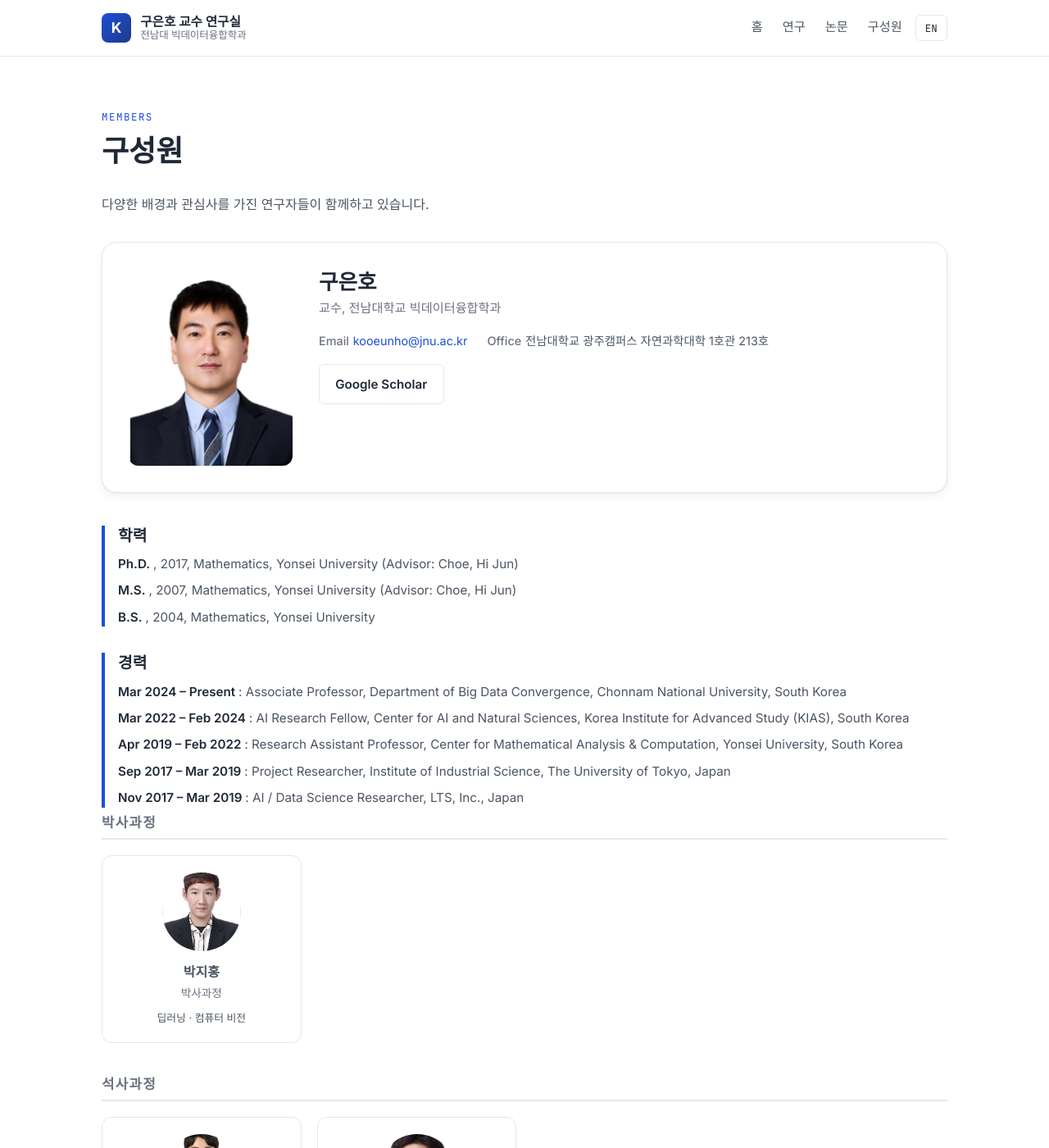
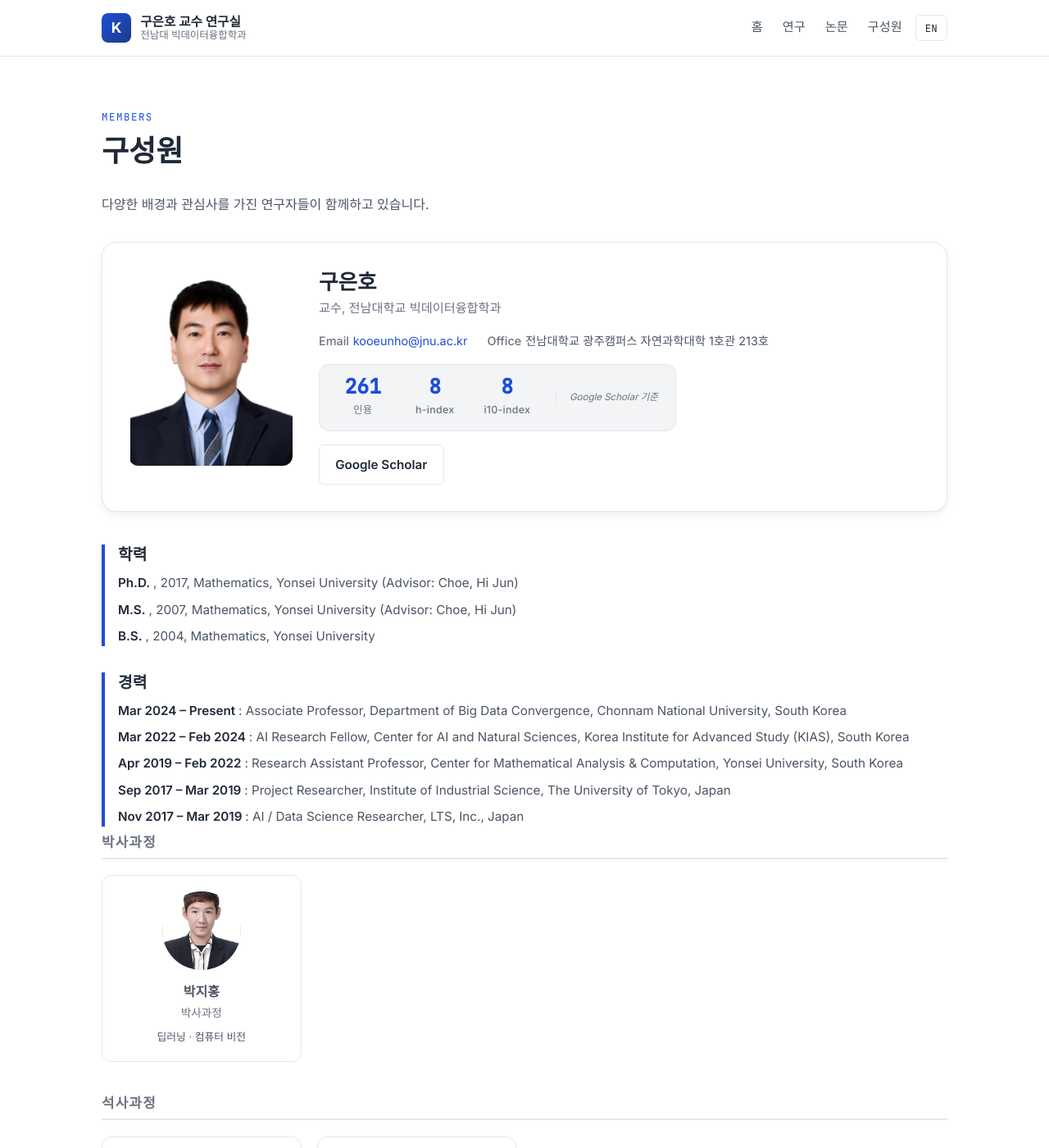
Before and after one commit to Ian-Ian-Ian5/Koo-Eunho.github.io, a Jekyll site: the page built from members.html, in a window 1280 px wide and 1400 px high. Shown: the whole window at 82% size. Built offline with Jekyll 4.4.1, drawn with Linux system fonts in a browser that asks for light colours.

Commit message:
Add citation stats box to professor card

```diff
--- a/_config.yml
+++ b/_config.yml
@@ -39,6 +39,12 @@ professor:
   cv: ""
   scholar: "https://scholar.google.com/citations?user=13BRvZAAAAAJ&hl=ko"
   github: ""
+
+  # ----- Citation Stats (Google Scholar에서 주기적으로 수동 업데이트) -----
+  stats:
+    citations: 261
+    h_index: 8
+    i10_index: 8
   # ----- Education (위에서 아래로 시간 역순) -----
   education:
     - degree: "Ph.D."
--- a/assets/css/main.css
+++ b/assets/css/main.css
@@ -591,6 +591,54 @@ a.member-card:hover {
 .prof-meta { display: flex; gap: 1.5rem; flex-wrap: wrap; font-size: 0.9rem; color: var(--color-text-soft); margin-bottom: 1rem; }
 .prof-meta .label { color: var(--color-text-mute); margin-right: 0.3rem; font-weight: 500; }
 
+/* ----------------------------- Professor citation stats ------------------*/
+.prof-stats {
+  display: flex;
+  align-items: center;
+  gap: 1.5rem;
+  background: var(--color-surface-alt);
+  border: 1px solid var(--color-border);
+  border-radius: var(--radius-md);
+  padding: 0.9rem 1.3rem;
+  margin: 0.4rem 0 1rem;
+  width: fit-content;
+  flex-wrap: wrap;
+}
+.stat-item {
+  display: flex;
+  flex-direction: column;
+  align-items: center;
+  min-width: 64px;
+}
+.stat-num {
+  font-family: var(--font-mono);
+  font-size: 1.55rem;
+  font-weight: 700;
+  color: var(--color-accent);
+  line-height: 1;
+}
+.stat-label {
+  font-size: 0.78rem;
+  color: var(--color-text-mute);
+  margin-top: 0.35rem;
+  letter-spacing: 0.02em;
+  font-weight: 500;
+}
+.stat-source {
+  font-size: 0.72rem;
+  color: var(--color-text-mute);
+  font-style: italic;
+  border-left: 1px solid var(--color-border);
+  padding-left: 1rem;
+  margin-left: 0.2rem;
+}
+
+@media (max-width: 600px) {
+  .prof-stats { gap: 1rem; padding: 0.7rem 1rem; }
+  .stat-num { font-size: 1.3rem; }
+  .stat-source { display: none; }
+}
+
 /* ----------------------------- Professor sub-sections (Education / Exp) -- */
 .prof-section {
   margin: 2rem 0 0;
--- a/members.html
+++ b/members.html
@@ -29,6 +29,25 @@ permalink: /members/
           <span><span class="label">Email</span><a href="mailto:{{ site.professor.email }}">{{ site.professor.email }}</a></span>
           <span><span class="label">Office</span><span data-ko="{{ site.professor.office_ko }}" data-en="{{ site.professor.office_en }}">{{ site.professor.office_ko }}</span></span>
         </div>
+
+        {% if site.professor.stats %}
+        <div class="prof-stats">
+          <div class="stat-item">
+            <span class="stat-num">{{ site.professor.stats.citations }}</span>
+            <span class="stat-label" data-ko="인용" data-en="Citations">Citations</span>
+          </div>
+          <div class="stat-item">
+            <span class="stat-num">{{ site.professor.stats.h_index }}</span>
+            <span class="stat-label">h-index</span>
+          </div>
+          <div class="stat-item">
+            <span class="stat-num">{{ site.professor.stats.i10_index }}</span>
+            <span class="stat-label">i10-index</span>
+          </div>
+          <div class="stat-source" data-ko="Google Scholar 기준" data-en="Source: Google Scholar">Source: Google Scholar</div>
+        </div>
+        {% endif %}
+
         <div class="hero-cta" style="margin-top:0.6rem;">
           {% if site.professor.cv and site.professor.cv != "" %}<a class="btn btn-secondary" href="{{ site.professor.cv | relative_url }}">CV</a>{% endif %}
           {% if site.professor.scholar and site.professor.scholar != "" %}<a class="btn btn-secondary" href="{{ site.professor.scholar }}" target="_blank" rel="noopener">Google Scholar</a>{% endif %}
```
